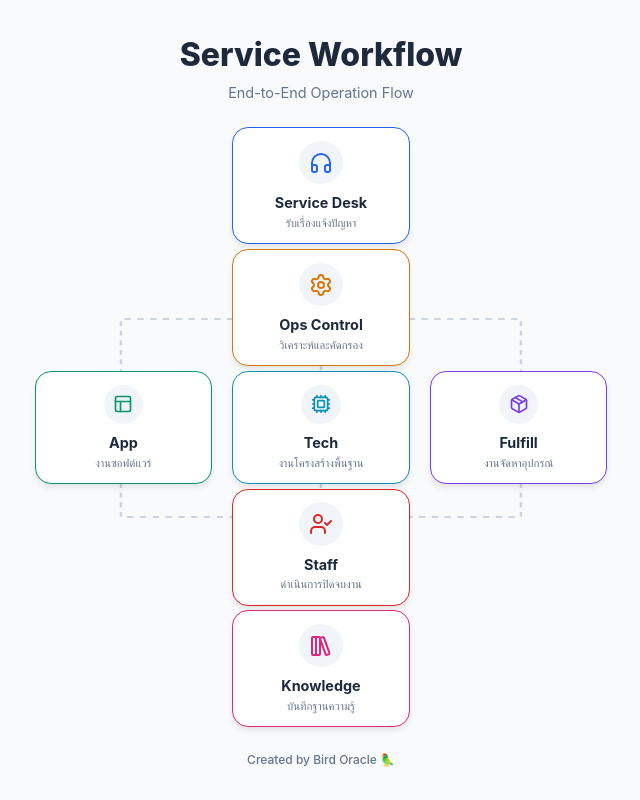
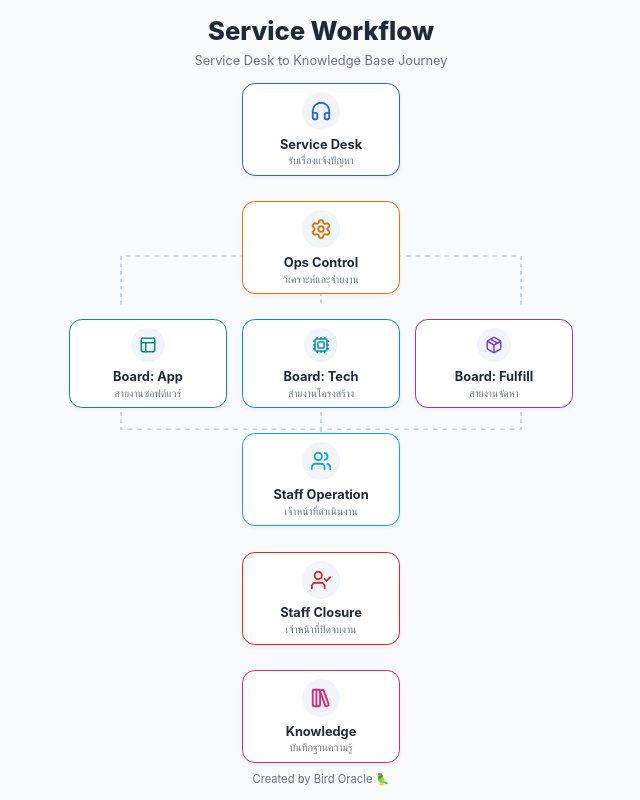
Before and after one commit to cherdchu2mieng/info-service-operation, a React (Vite) app: page / in a window 1280 px wide. Shown: the whole page, without its empty margins (319-959 px from the left). Built offline with nearby package versions, Linux system fonts and the light colour scheme.

Commit message:
feat: refine workflow to include Staff Operation and Staff Closure stages 🦜

```diff
--- a/src/App.css
+++ b/src/App.css
@@ -4,6 +4,7 @@
   --color-board-app: #059669;
   --color-board-tech: #0891b2;
   --color-board-fulfill: #7c3aed;
+  --color-staff-op: #0ea5e9;
   --color-staff: #dc2626;
   --color-kb: #db2777;
   --bg-light: #f8fafc;
@@ -11,26 +12,27 @@
   --text-main: #1e293b;
   --text-muted: #64748b;
 }
-body { margin: 0; padding: 0; background-color: var(--bg-light); color: var(--text-main); font-family: 'Inter', system-ui, sans-serif; overflow: hidden; }
-.infographic-container { display: flex; flex-direction: column; align-items: center; justify-content: center; padding: 1rem; height: 100vh; width: 100vw; box-sizing: border-box; }
-.workflow-header { text-align: center; margin-bottom: 1.5rem; }
-.workflow-header h1 { font-size: 2rem; color: #1e293b; margin: 0; font-weight: 800; }
-.workflow-header p { color: var(--text-muted); font-size: 0.9rem; margin: 0.2rem 0 0 0; }
-.workflow-canvas { position: relative; display: flex; flex-direction: column; justify-content: space-between; width: 100%; max-width: 800px; height: 75vh; min-height: 500px; }
-.node-row { display: flex; justify-content: center; gap: 20px; position: relative; z-index: 2; }
-.node-card { background: var(--card-bg); border: 1.5px solid transparent; border-radius: 1rem; padding: 0.8rem; width: 150px; display: flex; flex-direction: column; align-items: center; text-align: center; box-shadow: 0 4px 6px -1px rgba(0, 0, 0, 0.1); transition: transform 0.2s ease; }
-.node-card:hover { transform: translateY(-3px); box-shadow: 0 10px 15px -3px rgba(0, 0, 0, 0.1); }
-.node-icon { background: #f1f5f9; padding: 0.6rem; border-radius: 50%; margin-bottom: 0.5rem; display: flex; align-items: center; justify-content: center; }
-.node-title { font-weight: 700; font-size: 0.9rem; margin-bottom: 0.2rem; }
-.node-desc { font-size: 0.7rem; color: var(--text-muted); line-height: 1.2; }
+body { margin: 0; padding: 0; background-color: var(--bg-light); color: var(--text-main); font-family: 'Inter', sans-serif; overflow: hidden; }
+.infographic-container { display: flex; flex-direction: column; align-items: center; justify-content: center; padding: 0.5rem; height: 100vh; width: 100vw; box-sizing: border-box; }
+.workflow-header { text-align: center; margin-bottom: 0.8rem; }
+.workflow-header h1 { font-size: 1.6rem; color: #1e293b; margin: 0; font-weight: 800; }
+.workflow-header p { color: var(--text-muted); font-size: 0.8rem; margin: 0; }
+.workflow-canvas { position: relative; display: flex; flex-direction: column; justify-content: space-between; width: 100%; max-width: 800px; height: 85vh; }
+.node-row { display: flex; justify-content: center; gap: 15px; position: relative; z-index: 2; }
+.node-card { background: var(--card-bg); border: 1.5px solid transparent; border-radius: 0.8rem; padding: 0.5rem; width: 140px; display: flex; flex-direction: column; align-items: center; text-align: center; box-shadow: 0 2px 4px rgba(0,0,0,0.05); transition: transform 0.2s; }
+.node-card:hover { transform: scale(1.02); }
+.node-icon { background: #f1f5f9; padding: 0.5rem; border-radius: 50%; margin-bottom: 0.3rem; display: flex; align-items: center; justify-content: center; }
+.node-title { font-weight: 700; font-size: 0.8rem; margin-bottom: 0.1rem; }
+.node-desc { font-size: 0.65rem; color: var(--text-muted); line-height: 1.1; }
 .svg-overlay { position: absolute; top: 0; left: 0; width: 100%; height: 100%; pointer-events: none; z-index: 1; }
-.flow-path-animated { fill: none; stroke: #cbd5e1; stroke-width: 3; stroke-dasharray: 8, 8; animation: flow-animation 0.8s linear infinite; }
-@keyframes flow-animation { from { stroke-dashoffset: 16; } to { stroke-dashoffset: 0; } }
+.flow-path-animated { fill: none; stroke: #cbd5e1; stroke-width: 2.5; stroke-dasharray: 6, 6; animation: flow-animation 0.8s linear infinite; }
+@keyframes flow-animation { from { stroke-dashoffset: 12; } to { stroke-dashoffset: 0; } }
 .node-service-desk { border-color: var(--color-service-desk); } .node-service-desk .node-icon { color: var(--color-service-desk); }
 .node-ops-control { border-color: var(--color-ops-control); } .node-ops-control .node-icon { color: var(--color-ops-control); }
 .node-board-app { border-color: var(--color-board-app); } .node-board-app .node-icon { color: var(--color-board-app); }
 .node-board-tech { border-color: var(--color-board-tech); } .node-board-tech .node-icon { color: var(--color-board-tech); }
 .node-board-fulfill { border-color: var(--color-board-fulfill); } .node-board-fulfill .node-icon { color: var(--color-board-fulfill); }
+.node-staff-op { border-color: var(--color-staff-op); } .node-staff-op .node-icon { color: var(--color-staff-op); }
 .node-staff { border-color: var(--color-staff); } .node-staff .node-icon { color: var(--color-staff); }
 .node-kb { border-color: var(--color-kb); } .node-kb .node-icon { color: var(--color-kb); }
-.footer { margin-top: 1.5rem; color: var(--text-muted); font-size: 0.75rem; font-weight: 500; }
+.footer { margin-top: 0.5rem; color: var(--text-muted); font-size: 0.7rem; }
--- a/src/App.tsx
+++ b/src/App.tsx
@@ -5,6 +5,7 @@ import {
   Layout,
   Cpu,
   Package,
+  Users,
   UserCheck,
   LibraryBig
 } from 'lucide-react';
@@ -31,38 +32,42 @@ function App() {
     <div className='infographic-container'>
       <header className='workflow-header'>
         <h1>Service Workflow</h1>
-        <p>End-to-End Operation Flow</p>
+        <p>Service Desk to Knowledge Base Journey</p>
       </header>
 
       <div className='workflow-canvas'>
-        <svg className='svg-overlay' viewBox='0 0 1000 1000' preserveAspectRatio='none'>
-          <path d='M 500 50 L 500 150' className='flow-path-animated' />
-          <path d='M 500 250 L 500 320' className='flow-path-animated' />
-          <path d='M 500 320 L 250 320 L 250 420' className='flow-path-animated' />
-          <path d='M 500 320 L 500 420' className='flow-path-animated' />
-          <path d='M 500 320 L 750 320 L 750 420' className='flow-path-animated' />
-          <path d='M 250 580 L 250 650 L 500 650 L 500 750' className='flow-path-animated' />
-          <path d='M 500 580 L 500 750' className='flow-path-animated' />
-          <path d='M 750 580 L 750 650 L 500 650 L 500 750' className='flow-path-animated' />
-          <path d='M 500 850 L 500 950' className='flow-path-animated' />
+        <svg className='svg-overlay' viewBox='0 0 1000 1100' preserveAspectRatio='none'>
+          <path d='M 500 40 L 500 120' className='flow-path-animated' />
+          <path d='M 500 220 L 500 280' className='flow-path-animated' />
+          <path d='M 500 280 L 250 280 L 250 360' className='flow-path-animated' />
+          <path d='M 500 280 L 500 360' className='flow-path-animated' />
+          <path d='M 500 280 L 750 280 L 750 360' className='flow-path-animated' />
+          <path d='M 250 510 L 250 560 L 500 560 L 500 620' className='flow-path-animated' />
+          <path d='M 500 510 L 500 620' className='flow-path-animated' />
+          <path d='M 750 510 L 750 560 L 500 560 L 500 620' className='flow-path-animated' />
+          <path d='M 500 770 L 500 840' className='flow-path-animated' />
+          <path d='M 500 960 L 500 1030' className='flow-path-animated' />
         </svg>
 
         <div className='node-row'>
-          <Node id='sd' icon={<Headphones size={24} />} title='Service Desk' desc='รับเรื่องแจ้งปัญหา' className='node-service-desk' />
+          <Node id='sd' icon={<Headphones size={22} />} title='Service Desk' desc='รับเรื่องแจ้งปัญหา' className='node-service-desk' />
         </div>
         <div className='node-row'>
-          <Node id='oc' icon={<Settings size={24} />} title='Ops Control' desc='วิเคราะห์และคัดกรอง' className='node-ops-control' />
+          <Node id='oc' icon={<Settings size={22} />} title='Ops Control' desc='วิเคราะห์และจ่ายงาน' className='node-ops-control' />
         </div>
         <div className='node-row'>
-          <Node id='ba' icon={<Layout size={20} />} title='App' desc='งานซอฟต์แวร์' className='node-board-app' />
-          <Node id='bt' icon={<Cpu size={20} />} title='Tech' desc='งานโครงสร้างพื้นฐาน' className='node-board-tech' />
-          <Node id='bf' icon={<Package size={20} />} title='Fulfill' desc='งานจัดหาอุปกรณ์' className='node-board-fulfill' />
+          <Node id='ba' icon={<Layout size={18} />} title='Board: App' desc='สายงานซอฟต์แวร์' className='node-board-app' />
+          <Node id='bt' icon={<Cpu size={18} />} title='Board: Tech' desc='สายงานโครงสร้าง' className='node-board-tech' />
+          <Node id='bf' icon={<Package size={18} />} title='Board: Fulfill' desc='สายงานจัดหา' className='node-board-fulfill' />
         </div>
         <div className='node-row'>
-          <Node id='sc' icon={<UserCheck size={24} />} title='Staff' desc='ดำเนินการปิดจบงาน' className='node-staff' />
+          <Node id='staff-op' icon={<Users size={22} />} title='Staff Operation' desc='เจ้าหน้าที่ดำเนินงาน' className='node-staff-op' />
         </div>
         <div className='node-row'>
-          <Node id='kb' icon={<LibraryBig size={24} />} title='Knowledge' desc='บันทึกฐานความรู้' className='node-kb' />
+          <Node id='staff-cl' icon={<UserCheck size={22} />} title='Staff Closure' desc='เจ้าหน้าที่ปิดจบงาน' className='node-staff' />
+        </div>
+        <div className='node-row'>
+          <Node id='kb' icon={<LibraryBig size={22} />} title='Knowledge' desc='บันทึกฐานความรู้' className='node-kb' />
         </div>
       </div>
       <footer className='footer'>Created by Bird Oracle 🦜</footer>
```
